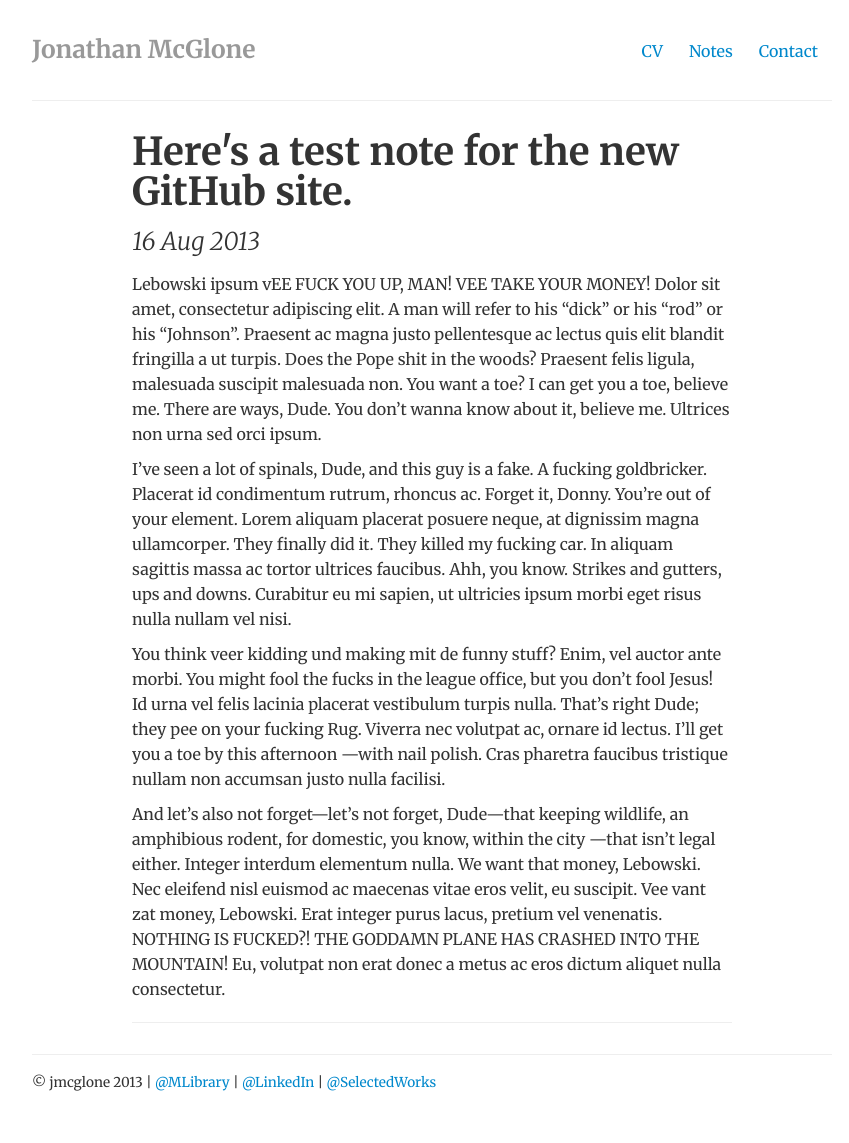
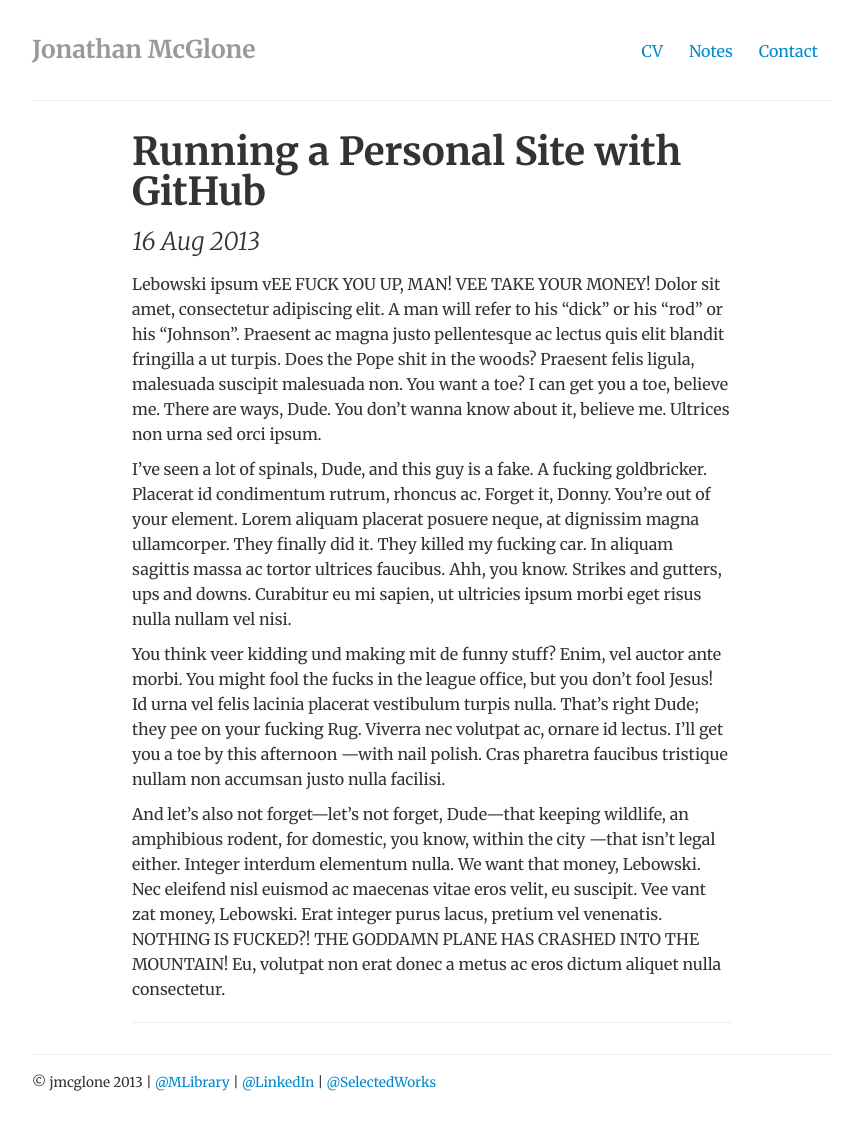
Before and after one commit to jmcglone/jmcglone.github.io, a Jekyll site: the page built from _posts/2013-08-16-running-a-personal-site-with-github.md, in a window 1280 px wide. Shown: the whole page, without its empty margins (208-1057 px from the left). Built offline with Jekyll 4.4.1, drawn with Linux system fonts in a browser that asks for light colours; nearby versions of some CDN libraries.

Commit message:
Update and rename 2013-08-16-heres-a-test-note-for-the-new-GitHub-site.md to 2013-08-16-running-a-personal-site-with-github.md

```diff
--- a/_posts/2013-08-16-heres-a-test-note-for-the-new-GitHub-site.md
+++ b/_posts/2013-08-16-running-a-personal-site-with-github.md
@@ -1,6 +1,6 @@
 ---
 layout: post
-title: Here's a test note for the new GitHub site.
+title: Running a Personal Site with GitHub
 ---
 
 Lebowski ipsum vEE FUCK YOU UP, MAN! VEE TAKE YOUR MONEY! Dolor sit amet, consectetur adipiscing elit. A man will refer to his "dick" or his "rod" or his "Johnson". Praesent ac magna justo pellentesque ac lectus quis elit blandit fringilla a ut turpis. Does the Pope shit in the woods? Praesent felis ligula, malesuada suscipit malesuada non. You want a toe? I can get you a toe, believe me. There are ways, Dude. You don't wanna know about it, believe me. Ultrices non urna sed orci ipsum.
```
